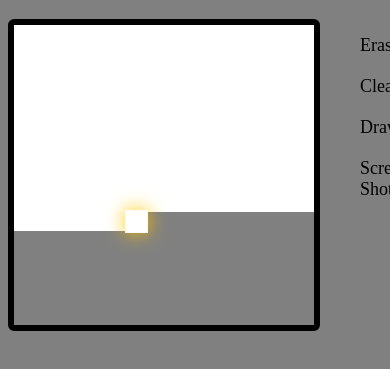
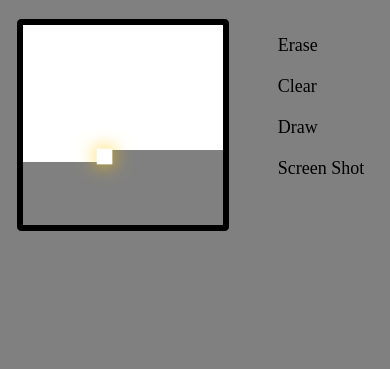
Before and after one commit to HessWebDev/Etch-A-Skecth, a plain HTML site: page index.html in a window 390 px wide. Shown: the part 61-430 px from the top of the page. Drawn offline with Linux system fonts and the light colour scheme.

Commit message:
Changed media query width and height

```diff
--- a/styles.css
+++ b/styles.css
@@ -57,7 +57,7 @@ body{
 
 
 
-@media only screen and (max-width: 600px) {
+@media (max-width: 600px) {
 
     #main-container{
         display: grid;
@@ -70,8 +70,8 @@ body{
 
         display: grid;
         grid-template-columns: repeat(16, auto);
-        width: 300px;
-        height: 300px;
+        width: 200px;
+        height: 200px;
         grid-row-gap: 0px;
         border: 6px solid black;
         margin: auto;
@@ -81,8 +81,8 @@ body{
     div{
 
         transition: all .01s ease;
-        height: (300/16)px;
-        width: (300/16)px
+        height: (200/16)px;
+        width: (200/16)px
 
     }
   }
```
